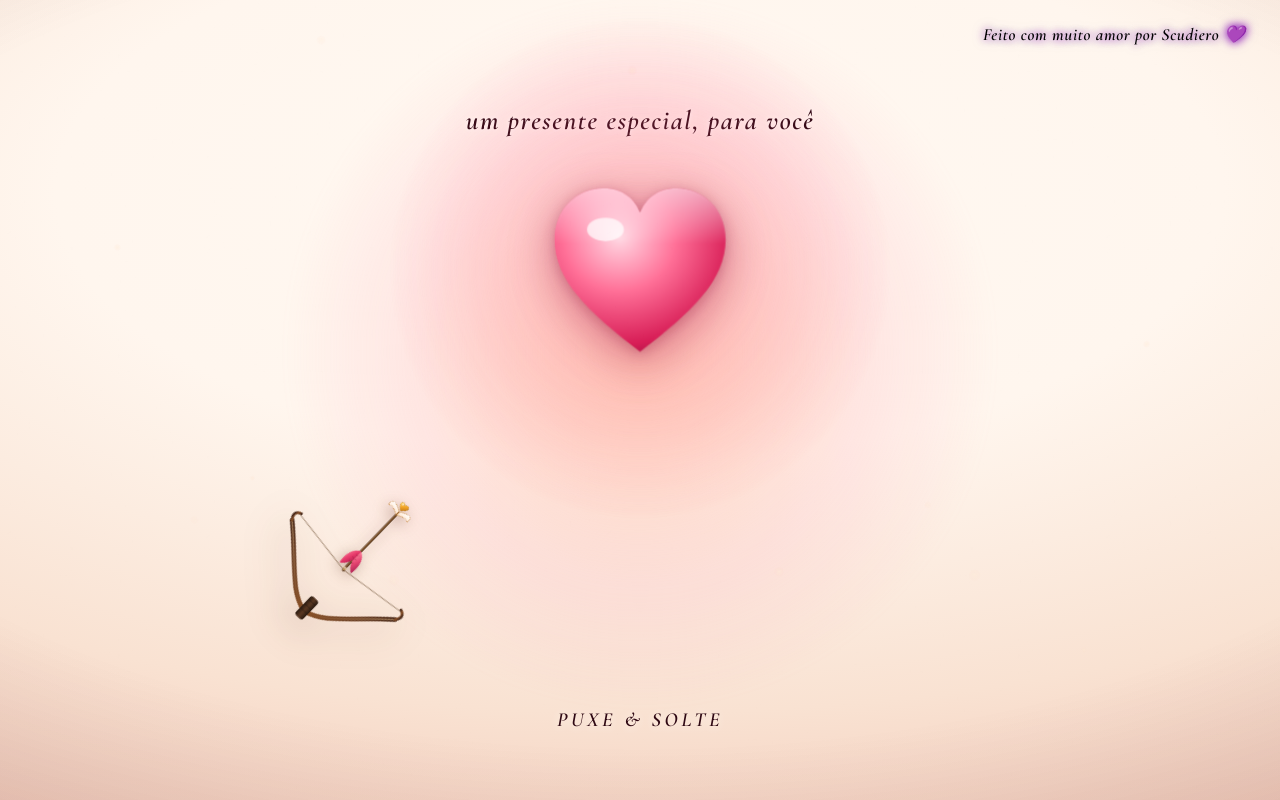
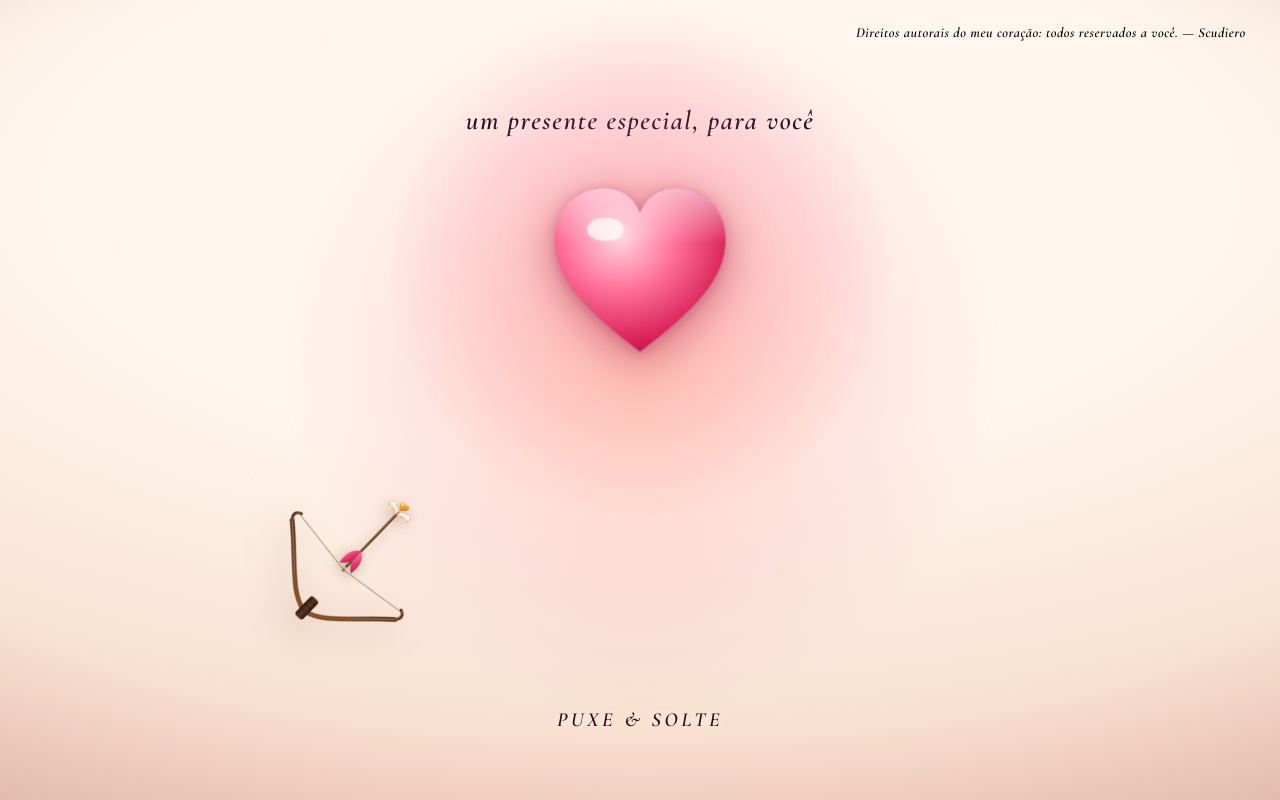
Before and after one commit to Fehscudiero/aniversariobe, a website built with Vite: page index.html in a window 1280 px wide. Built offline with nearby package versions, Linux system fonts and the light colour scheme.

Commit message:
style: diminui fonte da assinatura e remove blur

```diff
--- a/birthday.css
+++ b/birthday.css
@@ -54,7 +54,7 @@ body{
   font-family:"Cormorant Garamond", Georgia, serif;
   font-style:italic;
   font-weight:700;
-  font-size:clamp(12px, 2.6vw, 17px);
+  font-size:clamp(10px, 2vw, 14px);
   letter-spacing:.04em;
   color:#000000;
   padding:8px 16px;
@@ -62,13 +62,11 @@ body{
   transform-origin:right top;
   animation:dropInLove 1.2s cubic-bezier(0.16, 1, 0.3, 1) forwards;
   transition:all 0.4s cubic-bezier(0.16, 1, 0.3, 1);
-  text-shadow: 0 0 8px rgba(127, 0, 178, 0.8), 0 0 12px rgba(127, 0, 178, 0.6);
 }
 
 .cornerLove:hover {
   transform: translateY(-2px) scale(1.02);
   color: #000000;
-  text-shadow: 0 0 10px rgba(127, 0, 178, 0.9), 0 0 20px #7f00b2;
 }
 
 @keyframes dropInLove {
--- a/birthday.js
+++ b/birthday.js
@@ -944,7 +944,7 @@ if (cornerLoveEl) {
 
   function runHackerEffect() {
     let iteration = 0;
-    const targetText = cornerLoveEl.getAttribute("data-value") || "Feito com muito amor por Scudiero";
+    const targetText = cornerLoveEl.getAttribute("data-value") || "Direitos autorais do meu coração: todos reservados a você. — Scudiero";
     clearInterval(hackerInterval);
 
     hackerInterval = setInterval(() => {
@@ -955,13 +955,13 @@ if (cornerLoveEl) {
         }
         if(targetText[index] === " ") return " ";
         return letters[Math.floor(Math.random() * letters.length)];
-      }).join("") + " 💜";
+      }).join("");
 
       if(iteration >= targetText.length / 2){
         clearInterval(hackerInterval);
       }
-      iteration += 1 / 3; // Velocidade do efeito
-    }, 30);
+      iteration += 1.5; // Velocidade do efeito (MUITO mais rápido)
+    }, 20);
   }
 
   // Executa assim que a página carregar
--- a/index.html
+++ b/index.html
@@ -19,7 +19,7 @@
   <main class="scene">
 
     <!-- Mensagem de amor no canto superior direito -->
-    <div class="cornerLove" id="cornerLove" aria-label="Feito com muito amor por Scudiero" data-value="Feito com muito amor por Scudiero">Feito com muito amor por Scudiero 💜</div>
+    <div class="cornerLove" id="cornerLove" aria-label="Direitos autorais do meu coração: todos reservados a você. — Scudiero" data-value="Direitos autorais do meu coração: todos reservados a você. — Scudiero">Direitos autorais do meu coração: todos reservados a você. — Scudiero</div>
 
     <!-- O mundo da árvore (Ato 4). Um canvas de alta performance. -->
     <canvas id="tree" class="tree" aria-label="Uma árvore floresce e cresce formando um lindo coração de pétalas brilhantes" role="img"></canvas>
```
